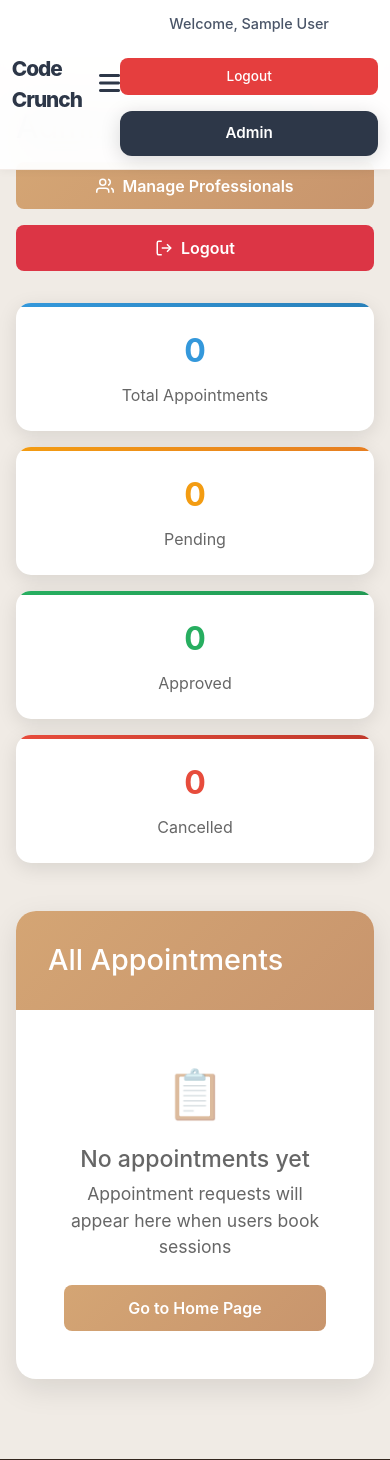
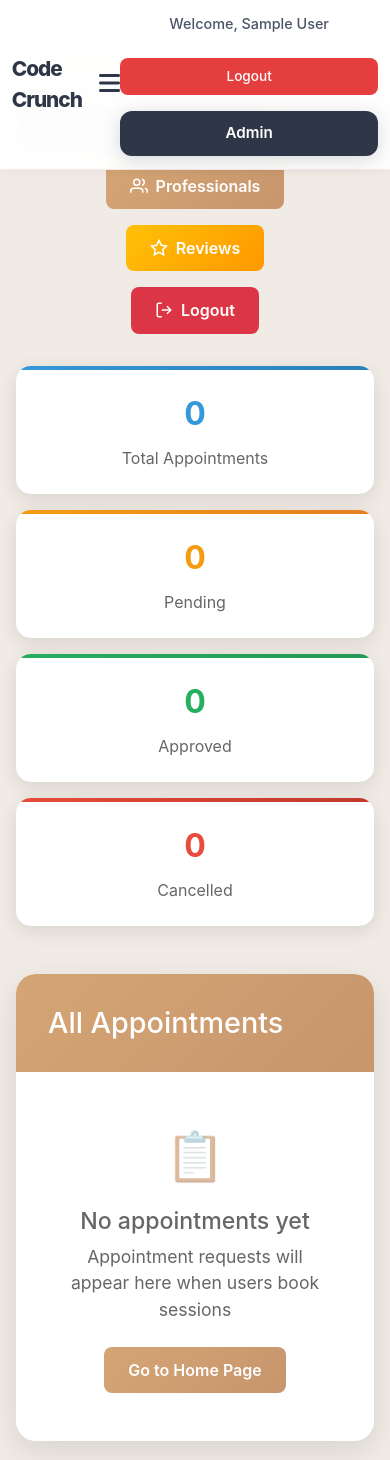
Before and after one commit to SupremeStha/Code-Crunch, a Flask app: page /admin/dashboard in a window 390 px wide. Shown: the top 1460 px of the page. Run offline with Flask 3, Linux system fonts and the light colour scheme; the visitor is signed in with stand-in values (Sample User, id 1); data that the repository does not hold is empty.

Commit message:
Updated admin dash

```diff
--- a/templates/admin_dashboard.html
+++ b/templates/admin_dashboard.html
@@ -38,6 +38,7 @@
         display: flex;
         gap: 1rem;
         align-items: center;
+        flex-wrap: wrap;
     }
 
     .btn {
@@ -67,6 +68,16 @@
     .btn-primary:hover {
         transform: translateY(-2px);
         box-shadow: 0 4px 15px rgba(200, 149, 109, 0.4);
+    }
+
+    .btn-warning {
+        background: linear-gradient(135deg, #ffc107, #ff9800);
+        color: white;
+    }
+
+    .btn-warning:hover {
+        transform: translateY(-2px);
+        box-shadow: 0 4px 15px rgba(255, 193, 7, 0.4);
     }
 
     .btn-danger {
@@ -411,12 +422,11 @@
         }
 
         .header-actions {
-            flex-direction: column;
             width: 100%;
         }
 
         .btn {
-            width: 100%;
+            flex: 1;
             justify-content: center;
         }
 
@@ -473,6 +483,10 @@
         .dashboard-stats {
             grid-template-columns: 1fr;
         }
+
+        .header-actions {
+            flex-direction: column;
+        }
     }
 </style>
 
@@ -490,7 +504,13 @@
                         <path d="M23 21v-2a4 4 0 0 0-3-3.87"></path>
                         <path d="M16 3.13a4 4 0 0 1 0 7.75"></path>
                     </svg>
-                    Manage Professionals
+                    Professionals
+                </a>
+                <a href="{{ url_for('admin_reviews') }}" class="btn btn-warning">
+                    <svg viewBox="0 0 24 24" fill="none" stroke="currentColor" stroke-width="2">
+                        <polygon points="12 2 15.09 8.26 22 9.27 17 14.14 18.18 21.02 12 17.77 5.82 21.02 7 14.14 2 9.27 8.91 8.26 12 2"></polygon>
+                    </svg>
+                    Reviews
                 </a>
                 <a href="{{ url_for('admin_logout') }}" class="btn btn-danger">
                     <svg viewBox="0 0 24 24" fill="none" stroke="currentColor" stroke-width="2">
```
Also changed, not shown: instance/appointments.db.
